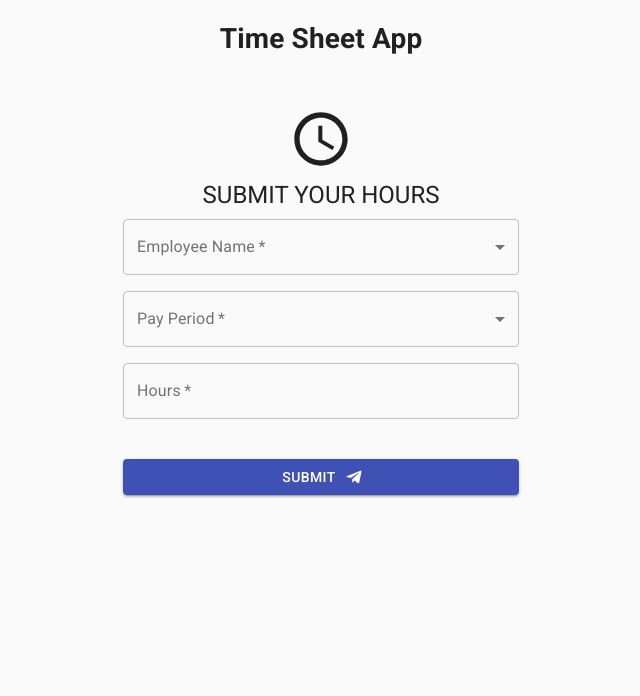
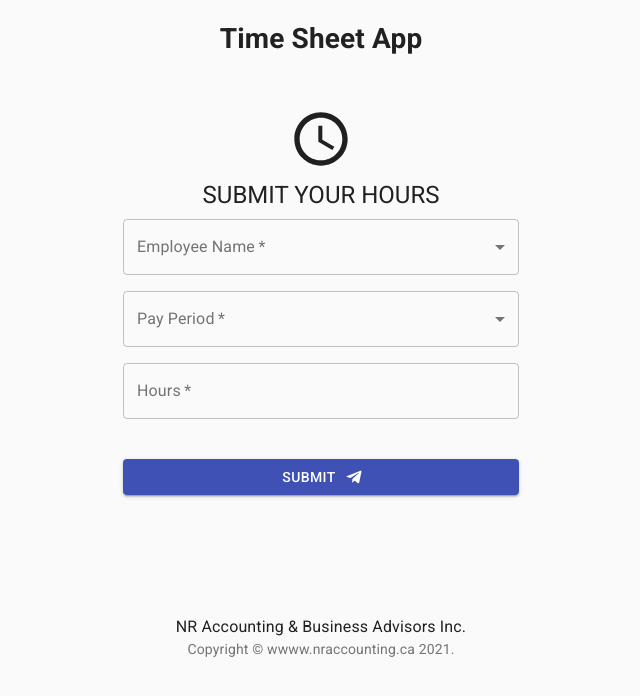
Before and after one commit to neenus/time-sheet, a React (Create React App) app: page / in a window 1280 px wide. Shown: the top 696 px of the page, without its empty margins (319-959 px from the left). Built offline with nearby package versions, Linux system fonts and the light colour scheme.

Commit message:
feat(app.js footer.component.jsx): add footer

```diff
--- a/src/App.js
+++ b/src/App.js
@@ -1,11 +1,13 @@
 import "./App.css";
 import EmployeeForm from "./components/form/employee-form.component";
+import Footer from "./components/footer/footer.component";
 
 function App() {
   return (
     <div className="App">
       <h1>Time Sheet App</h1>
       <EmployeeForm />
+      <Footer />
     </div>
   );
 }
--- /dev/null
+++ b/src/components/footer/footer.component.jsx
@@ -0,0 +1,52 @@
+import React from "react";
+import Typography from "@material-ui/core/Typography";
+import { makeStyles } from "@material-ui/core/styles";
+import Container from "@material-ui/core/Container";
+import Link from "@material-ui/core/Link";
+
+function Copyright() {
+  return (
+    <Typography variant="body2" color="textSecondary">
+      {"Copyright © "}
+      <Link color="inherit" href="https://material-ui.com/">
+        wwww.nraccounting.ca
+      </Link>{" "}
+      {new Date().getFullYear()}
+      {"."}
+    </Typography>
+  );
+}
+
+const useStyles = makeStyles(theme => ({
+  root: {
+    display: "flex",
+    flexDirection: "column"
+    // minHeight: "100vh"
+  },
+  main: {
+    marginTop: theme.spacing(8),
+    marginBottom: theme.spacing(2)
+  },
+  footer: {
+    width: "100%",
+    padding: theme.spacing(3, 2),
+    marginTop: "5rem"
+  }
+}));
+
+export default function StickyFooter() {
+  const classes = useStyles();
+
+  return (
+    <div className={classes.root}>
+      <footer className={classes.footer}>
+        <Container maxWidth="sm">
+          <Typography variant="body1">
+            NR Accounting & Business Advisors Inc.
+          </Typography>
+          <Copyright />
+        </Container>
+      </footer>
+    </div>
+  );
+}
```
